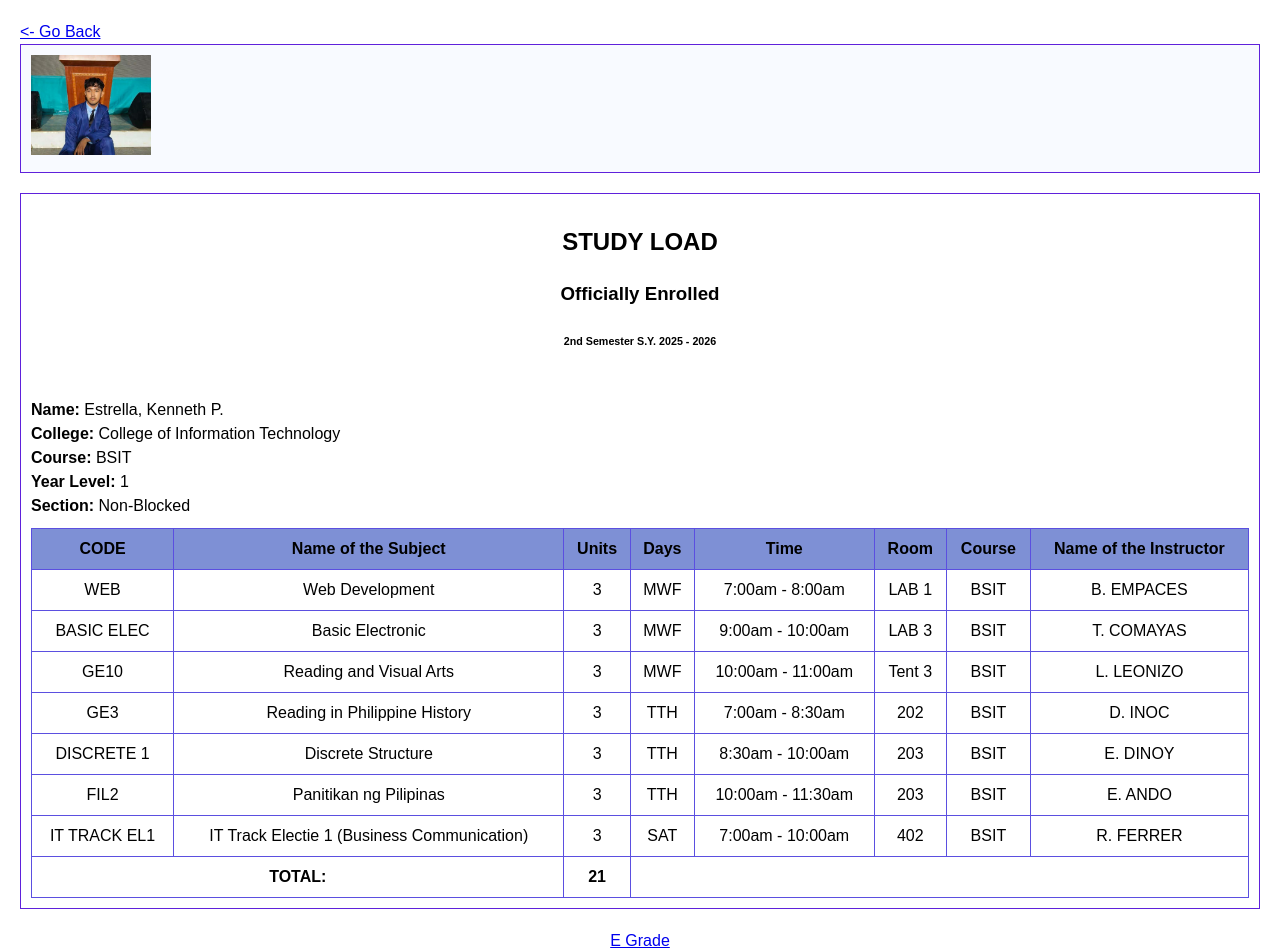
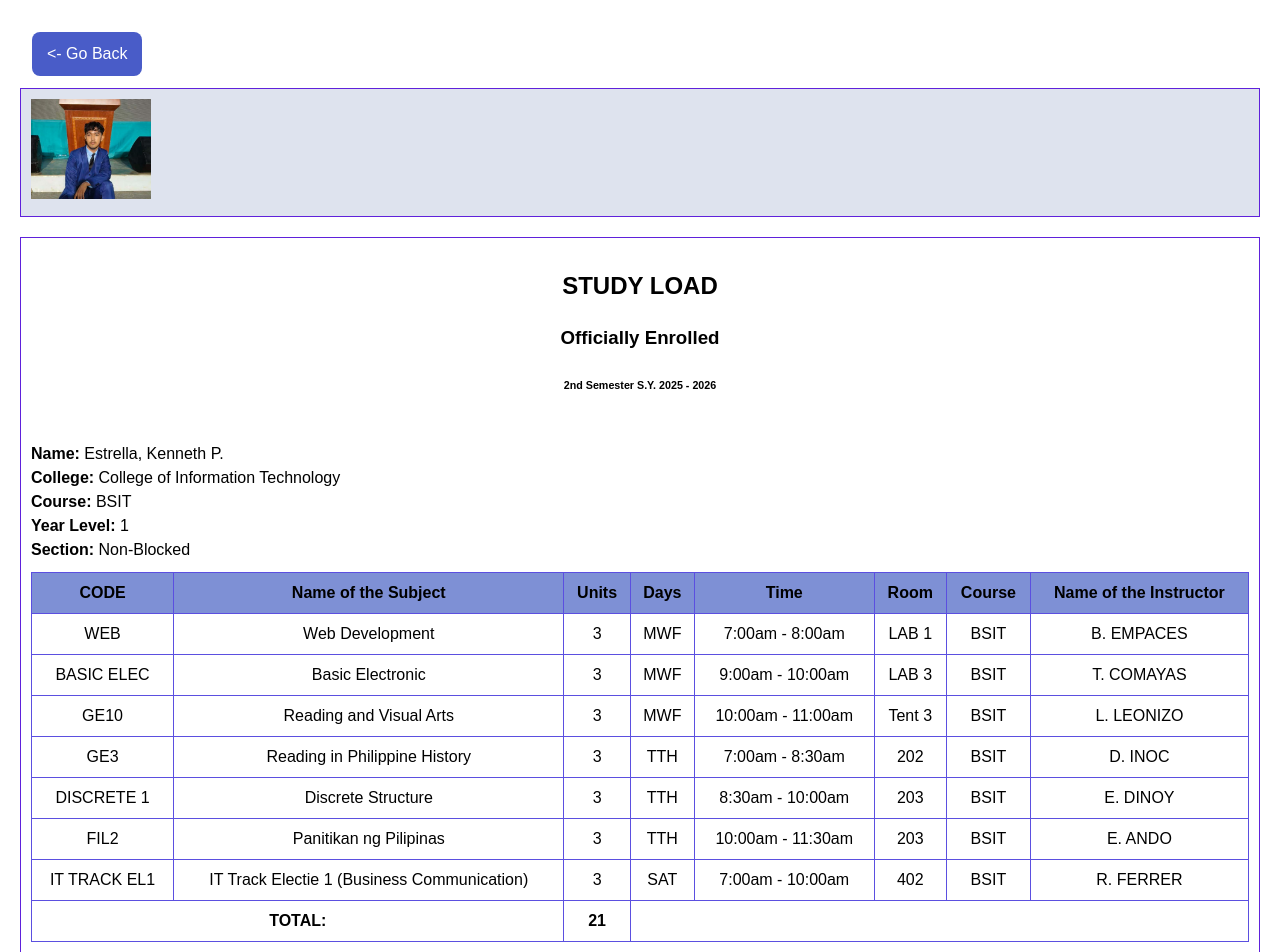
Before and after one commit to kenneth22531/Schedule, a plain HTML site: page class.html in a window 1280 px wide. Shown: the top 952 px of the page. Drawn offline with Linux system fonts and the light colour scheme.

Commit message:
Refactor class.html for improved styling and layout

```diff
--- a/class.html
+++ b/class.html
@@ -23,9 +23,22 @@
     margin-bottom: 20px;
   }
   header {
-    background-color: #f8faff;
+    background-color: #dee3ee;
 
   }
+
+ a{
+    display: inline-block;
+    margin: 12px;
+    padding: 10px 15px;
+    background-color: #495cc8;
+    color: white;
+    text-decoration: none;
+    font-size: 1em;
+    border-radius: 8px;
+    transition: background-color 0.3s;
+  }
+
   footer {
     margin-top: 20px;
     background-color: #7063da;
```
